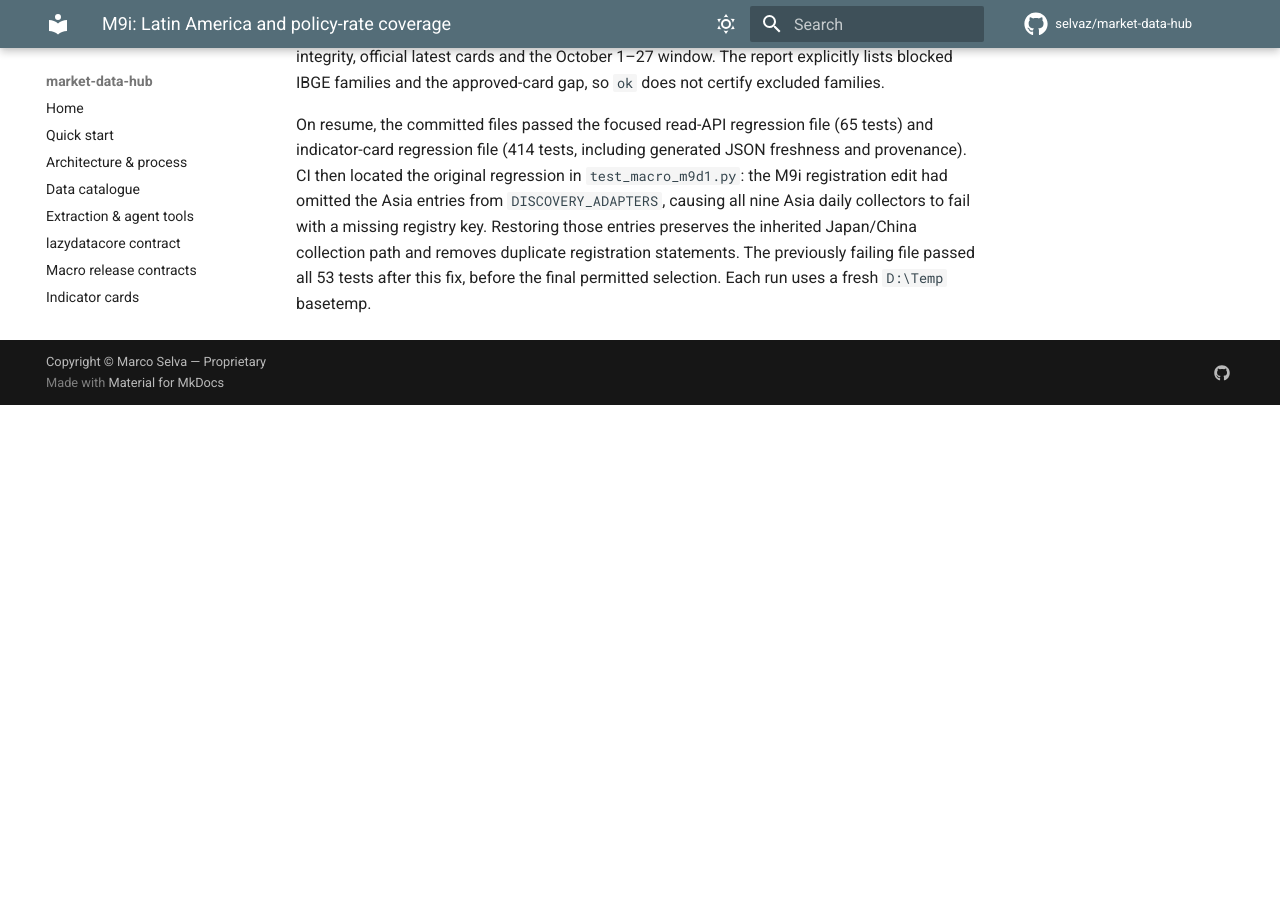
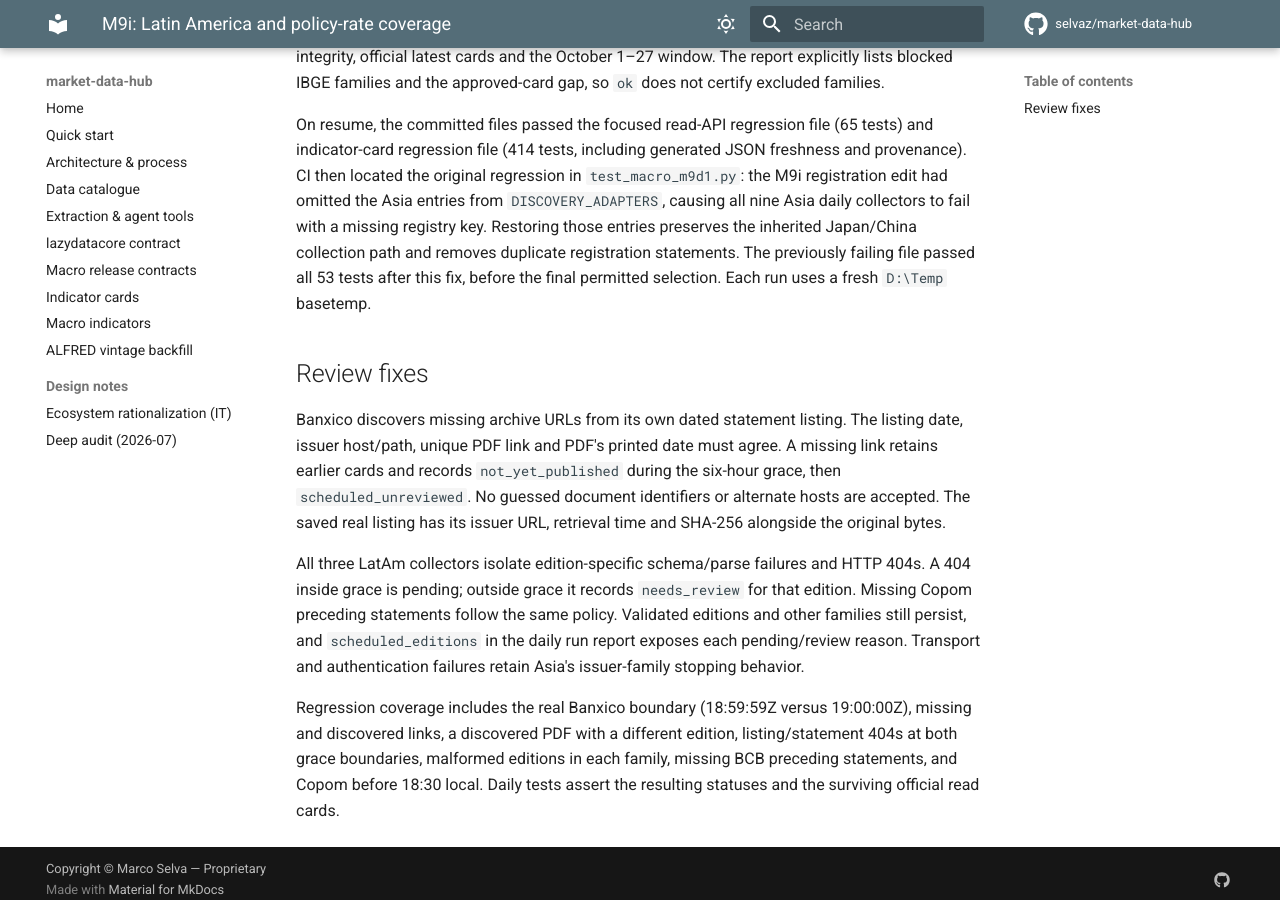
Before and after one commit to selvaz/market-data-hub, an MkDocs documentation site: the page built from docs/macro-m9i.md, in a window 1280 px wide and 900 px high, scrolled down 1871 px. Built offline with MkDocs 1.6.1 and Material for MkDocs 9.7.7, drawn with Linux system fonts in a browser that asks for light colours; comment, search, counter and statistics services are not loaded; before the commit the page ends 2276 px from its top, so only the background shows below that.

Commit message:
Cover Banxico release boundary and discovered publication failures

```diff
--- a/docs/macro-m9i.md
+++ b/docs/macro-m9i.md
@@ -67,3 +67,25 @@
 Japan/China collection path and removes duplicate registration statements.
 The previously failing file passed all 53 tests after this fix, before the
 final permitted selection. Each run uses a fresh `D:\Temp` basetemp.
+
+## Review fixes
+
+Banxico discovers missing archive URLs from its own dated statement listing.
+The listing date, issuer host/path, unique PDF link and PDF's printed date must
+agree. A missing link retains earlier cards and records `not_yet_published`
+during the six-hour grace, then `scheduled_unreviewed`. No guessed document
+identifiers or alternate hosts are accepted. The saved real listing has its
+issuer URL, retrieval time and SHA-256 alongside the original bytes.
+
+All three LatAm collectors isolate edition-specific schema/parse failures and
+HTTP 404s. A 404 inside grace is pending; outside grace it records `needs_review`
+for that edition. Missing Copom preceding statements follow the same policy.
+Validated editions and other families still persist, and `scheduled_editions`
+in the daily run report exposes each pending/review reason. Transport and
+authentication failures retain Asia's issuer-family stopping behavior.
+
+Regression coverage includes the real Banxico boundary (18:59:59Z versus
+19:00:00Z), missing and discovered links, a discovered PDF with a different
+edition, listing/statement 404s at both grace boundaries, malformed editions
+in each family, missing BCB preceding statements, and Copom before 18:30 local.
+Daily tests assert the resulting statuses and the surviving official read cards.
```
Also changed, not shown: 1 other file.
